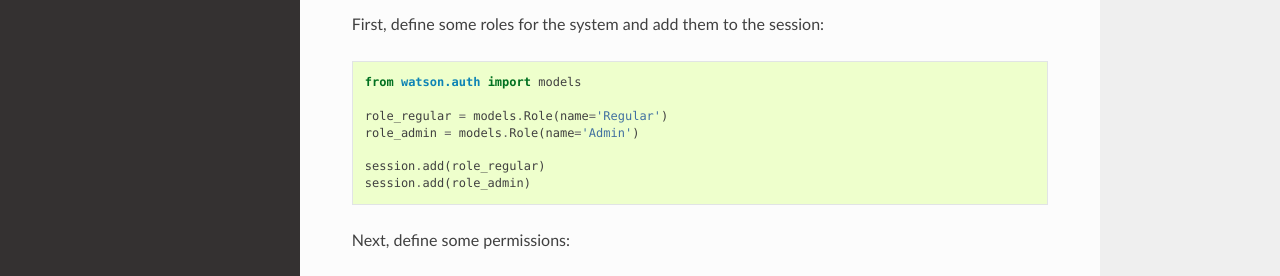
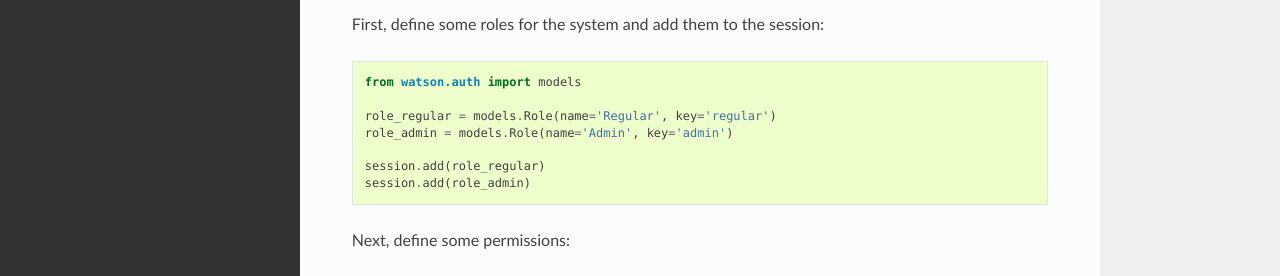
Before and after one commit to watsonpy/watson-auth, a Sphinx documentation site: the page built from docs/usage.rst, in a window 1280 px wide and 900 px high, scrolled down 2375 px. Shown: the part 151-427 px from the top of the window. Built offline with Sphinx 7.4.7 and the Read the Docs theme 2.0.0, drawn with Linux system fonts in a browser that asks for light colours; the version number could not be read and is left out.

Commit message:
Usage doc update

```diff
--- a/docs/usage.rst
+++ b/docs/usage.rst
@@ -141,8 +141,8 @@ First, define some roles for the system and add them to the session:
 
     from watson.auth import models
 
-    role_regular = models.Role(name='Regular')
-    role_admin = models.Role(name='Admin')
+    role_regular = models.Role(name='Regular', key='regular')
+    role_admin = models.Role(name='Admin', key='admin')
 
     session.add(role_regular)
     session.add(role_admin)
```
